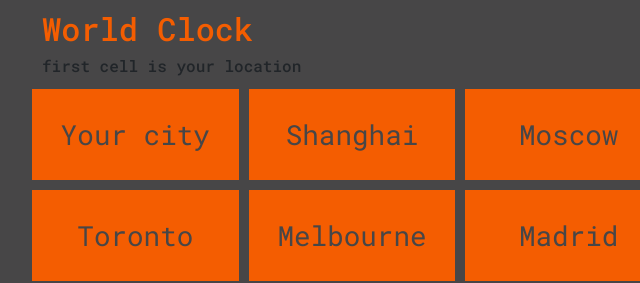
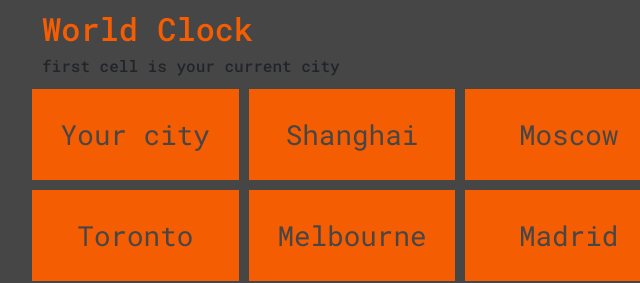
Before and after one commit to itsmais/world-clock, a plain HTML site: page index.html in a window 1280 px wide. Shown: the top 283 px of the page, 288-928 px from the left. Drawn offline with nearby package versions, Linux system fonts and the light colour scheme; no server answers.

Commit message:
Update index.html

```diff
--- a/index.html
+++ b/index.html
@@ -30,7 +30,7 @@
 
 	<div class="container-fluid main-content">
 		<h2> World Clock </h2>
-		<h6>first cell is your location</h6>
+		<h6>first cell is your current city</h6>
 		<div class="row">
 			<div class="col-sm" id="c0">
 				Your city
```
